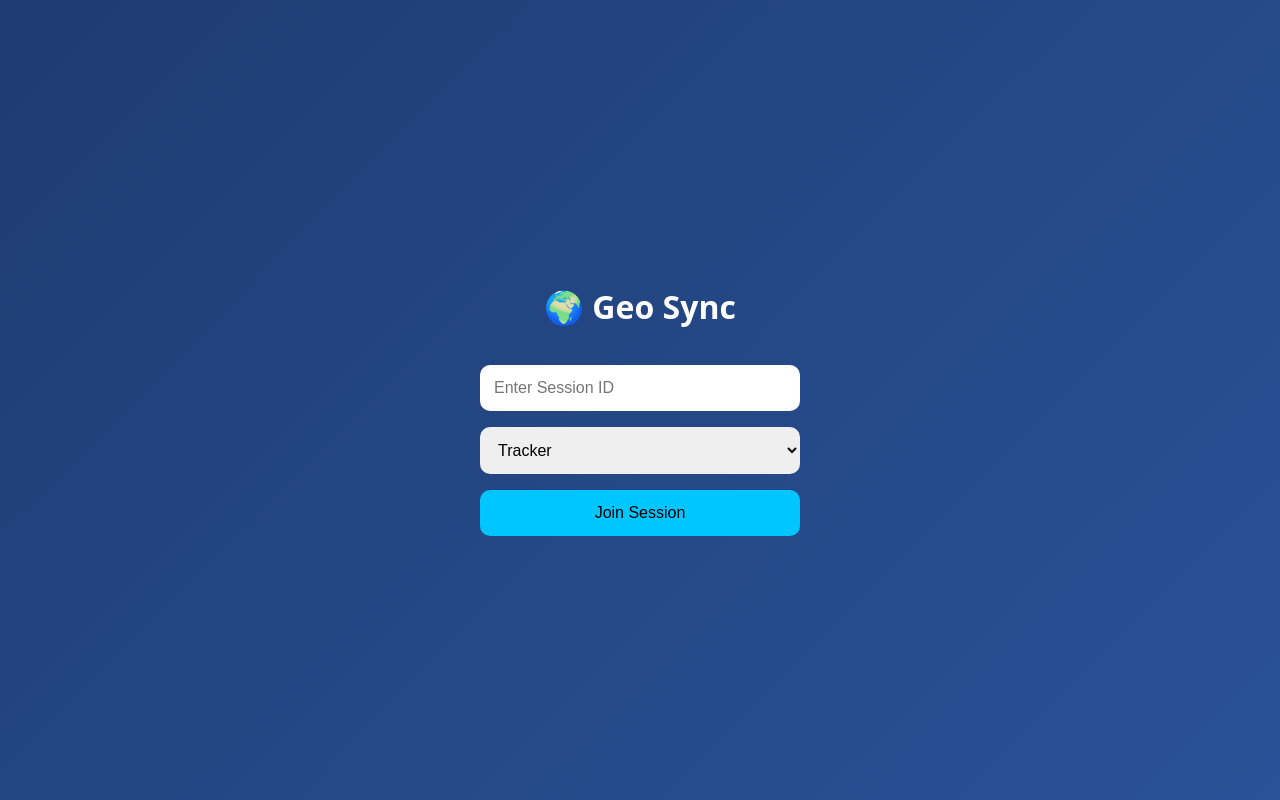
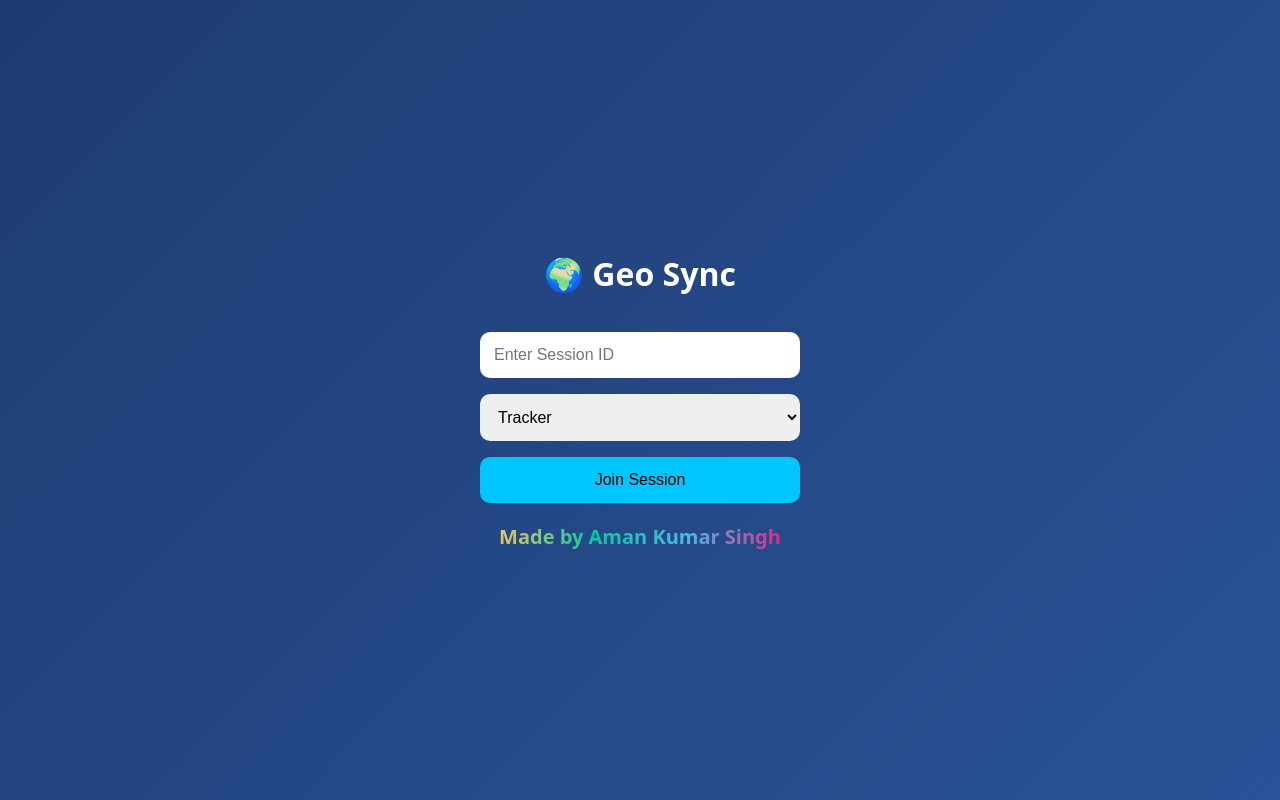
Before and after one commit to codicecustode/geo-sync, a React (Vite) app in the folder client/: page / in a window 1280 px wide. Built offline with nearby package versions, Linux system fonts and the light colour scheme; no server answers.

Commit message:
fix(styles): enhance author display with improved styling and visibility

```diff
--- a/client/src/components/SessionJoin.jsx
+++ b/client/src/components/SessionJoin.jsx
@@ -24,6 +24,8 @@ export default function SessionJoin({ onJoin, errorMessage, joining }) {
       </button>
 
       {errorMessage && <p>{errorMessage}</p>}
+
+      <p className="author">Made by Aman Kumar Singh</p>
     </div>
   );
 }
--- a/client/src/styles.css
+++ b/client/src/styles.css
@@ -57,6 +57,17 @@ input, button, select {
 .join-container button:active {
   transform: scale(0.97);
   opacity: 0.9;
+}
+
+.author {
+  margin-top: 4px;
+  opacity: 0.9;
+  font-size: 20px;
+  font-weight: 700;
+  background: linear-gradient(90deg, #ffd166, #06d6a0, #4cc9f0, #f72585);
+  -webkit-background-clip: text;
+  background-clip: text;
+  color: transparent;
 }
 
 .leaflet-container {
```
